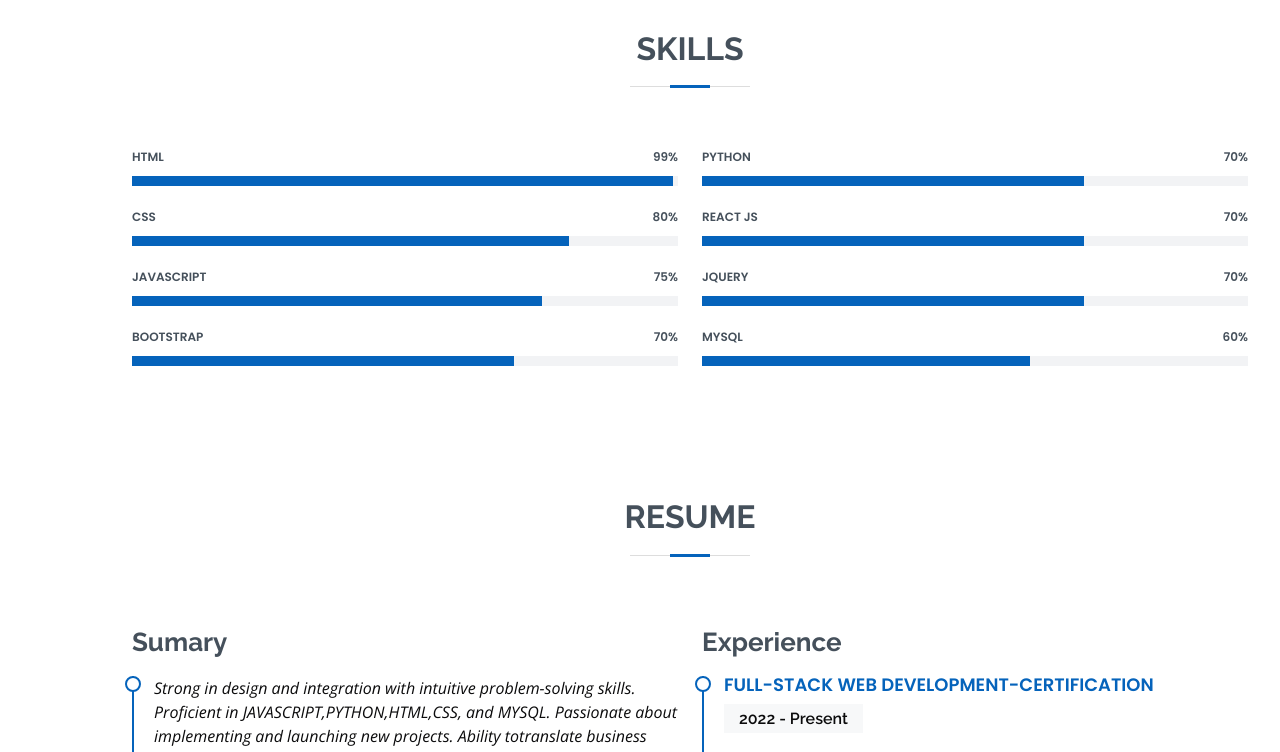
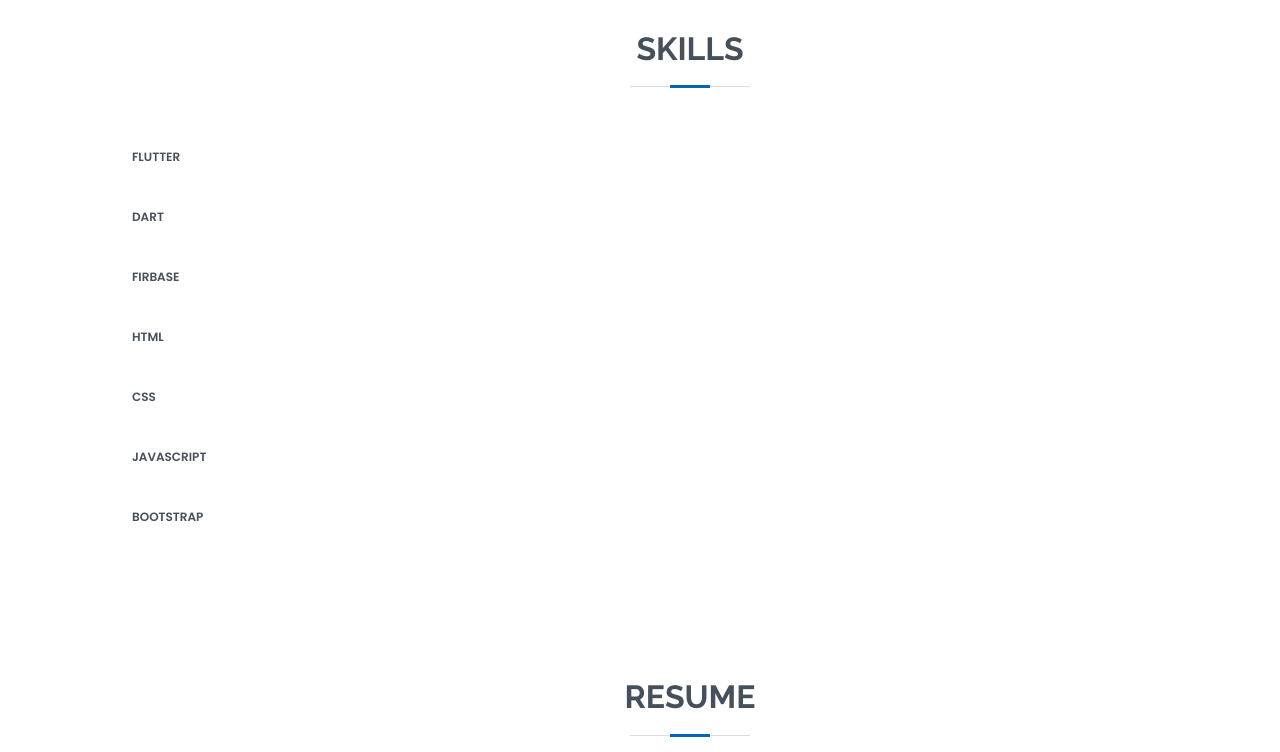
Before and after one commit to Suyogdhobe/portfolio-webpage, a plain HTML site: page index.html in a window 1280 px wide. Shown: the part 1520-2272 px from the top of the page. Drawn offline with nearby package versions, Linux system fonts and the light colour scheme.

Commit message:
Add files via upload

```diff
--- a/index.html
+++ b/index.html
@@ -21,7 +21,7 @@
   <link href="assets/vendor/swiper/swiper-bundle.min.css" rel="stylesheet">
   <!-- Template Main CSS File -->
   <link href="assets/css/style.css" rel="stylesheet">
-
+  <script src="script.js"></script>
 </head>
 
 <body>
@@ -51,7 +51,7 @@
       <h1>Suyog Dhobe</h1>
       <p>I'm <span class="typed" data-typed-items="Front-end Web Developer,Web Designer"></span></p>
       <div class="social-links">
-        <a href="https://twitter.com/DhobeSuyog" class="twitter" target="_blank"><i class="bx bxl-twitter" ></i></a>
+
         <a href="https://github.com/Suyogdhobe" class="facebook" target="_blank"><i class="bx bxl-github" ></i></a>
         <!-- <a href="#" class="instagram"><i class="bx bxl-instagram" target="_blank"></i></a> -->
         <!-- <a href="#" class="google-plus"><i class="bx bxl-skype"></i></a> -->
@@ -116,68 +116,41 @@
           <div class="col-lg-6">
 
             <div class="progress">
-              <span class="skill">HTML <i class="val">99%</i></span>
-              <div class="progress-bar-wrap">
-                <div class="progress-bar" role="progressbar" aria-valuenow="99" aria-valuemin="0" aria-valuemax="100"></div>
-              </div>
+              <span class="skill">Flutter<i class="val"></i></span>
+
+            </div>
+            <div class="progress">
+              <span class="skill">Dart<i class="val"></i></span>
+
+            </div>
+            <div class="progress">
+              <span class="skill">Firbase<i class="val"></i></span>
+
+            </div>
+            <div class="progress">
+              <span class="skill">HTML<i class="val"></i></span>
+
             </div>
 
             <div class="progress">
-              <span class="skill">CSS <i class="val">80%</i></span>
-              <div class="progress-bar-wrap">
-                <div class="progress-bar" role="progressbar" aria-valuenow="80" aria-valuemin="0" aria-valuemax="100"></div>
-              </div>
+              <span class="skill">CSS <i class="val"></i></span>
+
             </div>
 
             <div class="progress">
-              <span class="skill">JavaScript <i class="val">75%</i></span>
-              <div class="progress-bar-wrap">
-                <div class="progress-bar" role="progressbar" aria-valuenow="75" aria-valuemin="0" aria-valuemax="100"></div>
-              </div>
+              <span class="skill">JavaScript <i class="val"></i></span>
+
             </div>
 
             <div class="progress">
-              <span class="skill">Bootstrap <i class="val">70%</i></span>
-              <div class="progress-bar-wrap">
-                <div class="progress-bar" role="progressbar" aria-valuenow="70" aria-valuemin="0" aria-valuemax="100"></div>
-              </div>
+              <span class="skill">Bootstrap <i class="val"></i></span>
+
             </div>
 
 
           </div>
 
-          <div class="col-lg-6">
 
-            <div class="progress">
-              <span class="skill">Python <i class="val">70%</i></span>
-              <div class="progress-bar-wrap">
-                <div class="progress-bar" role="progressbar" aria-valuenow="70" aria-valuemin="0" aria-valuemax="100"></div>
-              </div>
-            </div>
-
-            <div class="progress">
-              <span class="skill">React js <i class="val">70%</i></span>
-              <div class="progress-bar-wrap">
-                <div class="progress-bar" role="progressbar" aria-valuenow="70" aria-valuemin="0" aria-valuemax="100"></div>
-              </div>
-            </div>
-
-            <div class="progress">
-              <span class="skill">Jquery <i class="val">70%</i></span>
-              <div class="progress-bar-wrap">
-                <div class="progress-bar" role="progressbar" aria-valuenow="70" aria-valuemin="0" aria-valuemax="100"></div>
-              </div>
-            </div>
-
-            <div class="progress">
-              <span class="skill">Mysql <i class="val">60%</i></span>
-              <div class="progress-bar-wrap">
-                <div class="progress-bar" role="progressbar" aria-valuenow="60" aria-valuemin="0" aria-valuemax="100"></div>
-              </div>
-            </div>
-
-
-          </div>
 
         </div>
 
@@ -408,8 +381,18 @@
               <div class="email">
                 <i class="bi bi-envelope"></i>
                 <h4>Email:</h4>
-                <p>suyog.dhobe@gmail.com</p>
+                <p>
+                  <a id="email-link" href="javascript:void(0)">suyog.dhobe@gmail.com</a>
+                </p>
               </div>
+
+              <script>
+                // Redirect to Gmail account on click
+                document.getElementById("email-link").addEventListener("click", function () {
+                  window.location.href = "mailto:suyog.dhobe@gmail.com";
+                });
+              </script>
+
 
               <div class="phone">
                 <i class="bi bi-phone"></i>
@@ -424,6 +407,7 @@
           <div class="col-lg-8 mt-5 mt-lg-0">
 
             <form action="forms/contact.php" method="post" role="form" class="php-email-form">
+
               <div class="row">
                 <div class="col-md-6 form-group">
                   <input type="text" name="name" class="form-control" id="name" placeholder="Your Name" required>
@@ -461,7 +445,7 @@
       <h3>Suyogdhobe</h3>
 
       <div class="social-links">
-        <a href="https://twitter.com/DhobeSuyog" class="twitter" target="_blank"><i class="bx bxl-twitter" ></i></a>
+
         <a href="https://github.com/Suyogdhobe" class="facebook"  target="_blank"><i class="bx bxl-github"></i></a>
         <!-- <a href="#" class="instagram"><i class="bx bxl-instagram" target="_blank"></i></a> -->
         <!-- <a href="#" class="google-plus"><i class="bx bxl-skype"></i></a> -->
```
